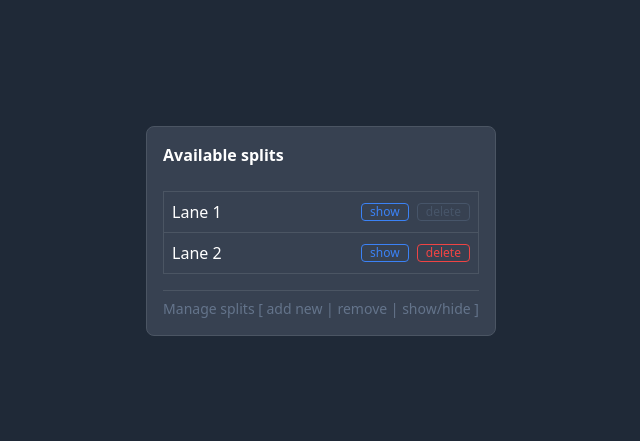
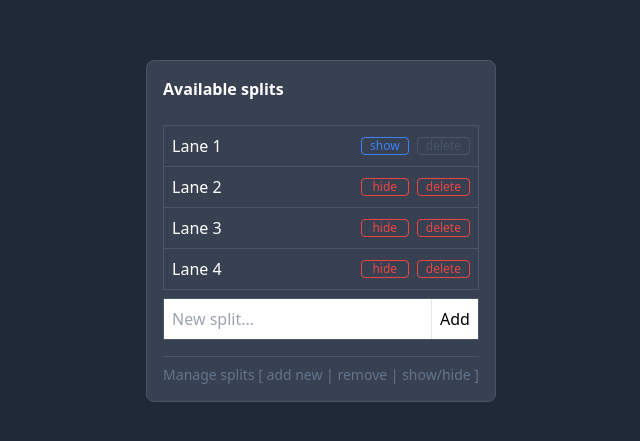
Before and after one commit to szekelygobe/vue-cal-setup, a Vue app: page / in a window 1280 px wide. Shown: the part 169-610 px from the top of the page, without its empty margins (319-959 px from the left). Built offline with nearby package versions, Linux system fonts and the light colour scheme; data requests are answered from the project's data file.

Commit message:
Added slugify composable for css class generation

```diff
--- a/db.json
+++ b/db.json
@@ -12,7 +12,19 @@
       "class": "lane_2",
       "label": "Lane 2",
       "deletable": true,
-      "hide": true
+      "hide": false
+    },
+    {
+      "label": "Lane 3",
+      "deletable": true,
+      "hide": false,
+      "id": 3
+    },
+    {
+      "label": "Lane 4",
+      "deletable": true,
+      "hide": false,
+      "id": 4
     }
   ],
   "events": [
--- a/src/components/splits/Splits.vue
+++ b/src/components/splits/Splits.vue
@@ -1,34 +1,45 @@
 <script setup>
   import Panel from "@/components/Panel.vue"
   import Split from "@/components/splits/Split.vue"
+  import {useSlugify} from "@/composables/useSlugify.js"
   import axios from "axios"
   import {onMounted, ref} from "vue";
 
+  let { slugify } = useSlugify();
   const splits = ref(null);
+  const db_url = 'http://localhost:3001/splits/';
+  let newSplit = ref('');
 
   onMounted(()=>{
-    axios.get('http://localhost:3001/splits')
-        .then((response) => {
-          splits.value = response.data;
-        })
+    axios.get(db_url)
+        .then((response) => {splits.value = response.data;})
         .catch(error => (console.log(error)));
   })
 
   function updateSplit(split){
     split.hide = !split.hide;
-    fetch('http://localhost:3001/splits/' + split.id, {
-      method: 'PATCH',
-      headers: { 'Content-Type': 'application/json' },
-      body: JSON.stringify(split)
-    })
-        .then(res =>  console.log(res.text(), '>>updated<<')) // or res.json()
-        .then(res => console.log(res))
+
+    axios.patch(db_url + split.id, split)
+        .then(response  =>  console.log(response.data))
+        .catch(error => console.log(error))
   }
 
   function deleteSplit(split){
-    axios.delete('http://localhost:3001/splits/' + split.id)
-        .then(response => (console.log(response.data)))
+    axios.delete(db_url + split.id)
+        .then(response => console.log(response.data))
         .catch(error => (console.log(error)));
+  }
+
+  function addSplit(){
+    const split = {
+      class: slugify(newSplit.value),
+      label: newSplit.value,
+      deletable: true,
+      hide: false
+    }
+    axios.post(db_url, split)
+        .then(response => console.log(response.data))
+        .catch(error => console.log(error))
   }
 
 </script>
@@ -50,10 +61,18 @@
       ></split>
     </ul>
 
+    <form @submit.prevent="addSplit">
+      <div class="border border-gray-600 text-black flex mt-2">
+        <input v-model="newSplit" placeholder="New split..." class="p-2 w-full" />
+        <button type="submit" class="bg-white p-2 border-l">Add</button>
+      </div>
+    </form>
+
     <template #footer>
       Manage splits [ add new | remove | show/hide ]
     </template>
 
   </panel>
 
+
 </template>
--- /dev/null
+++ b/src/composables/useSlugify.js
@@ -0,0 +1,29 @@
+export function useSlugify(){
+    function slugify(text){
+        let slug =  text.toLowerCase();
+        // Letter "e"
+        slug = slug.replace(/e|é|è|ẽ|ẻ|ẹ|ê|ế|ề|ễ|ể|ệ/gi, 'e');
+        // Letter "a"
+        slug = slug.replace(/a|á|à|ã|ả|ạ|ă|ắ|ằ|ẵ|ẳ|ặ|â|ấ|ầ|ẫ|ẩ|ậ/gi, 'a');
+        // Letter "o"
+        slug = slug.replace(/o|ó|ò|õ|ỏ|ọ|ô|ố|ồ|ỗ|ổ|ộ|ơ|ớ|ờ|ỡ|ở|ợ/gi, 'o');
+        // Letter "u"
+        slug = slug.replace(/u|ú|ù|ũ|ủ|ụ|ư|ứ|ừ|ữ|ử|ự/gi, 'u');
+        // Letter "s"
+        slug = slug.replace(/s|ş|ș/gi, 's');
+        // Letter "t"
+        slug = slug.replace(/t|ţ|ț/gi, 't');
+        // Letter "i"
+        slug = slug.replace(/i|í|î/gi, 'i');
+        // Letter "d"
+        slug = slug.replace(/đ/gi, 'd');
+        // Trim the last whitespace
+        slug = slug.replace(/\s*$/g, '');
+        // Change whitespace to "_"
+        slug = slug.replace(/\s+/g, '_');
+
+        return slug;
+    }
+
+    return {slugify}
+}
```
